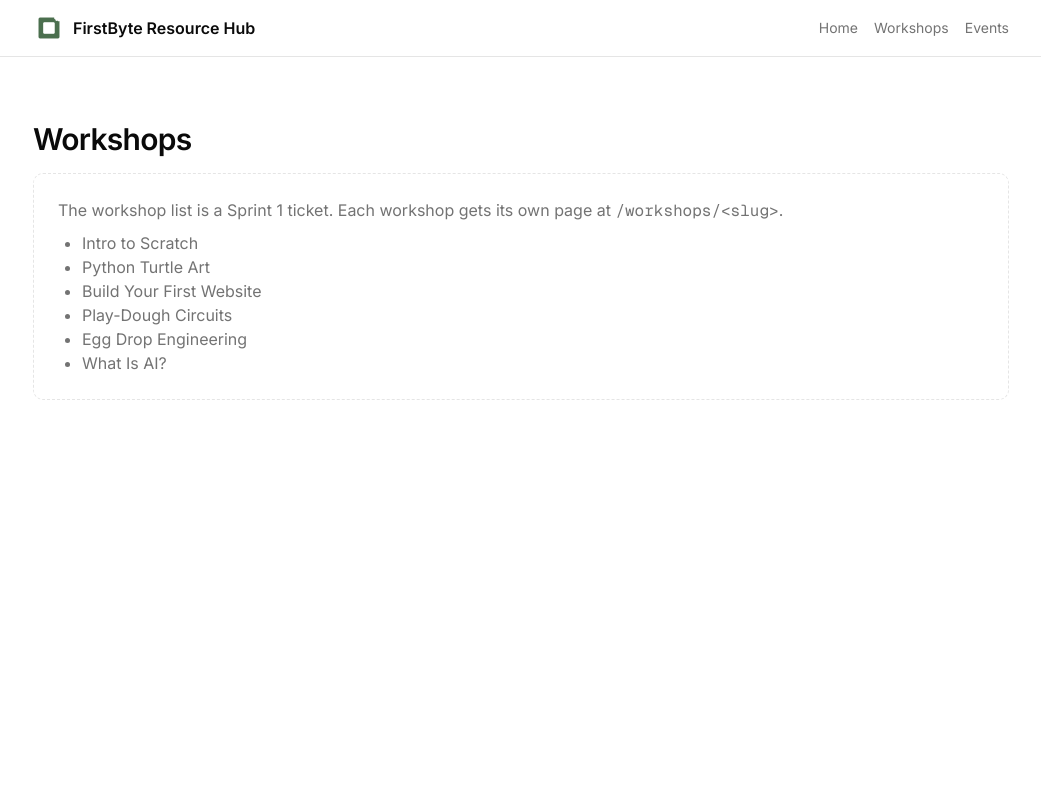
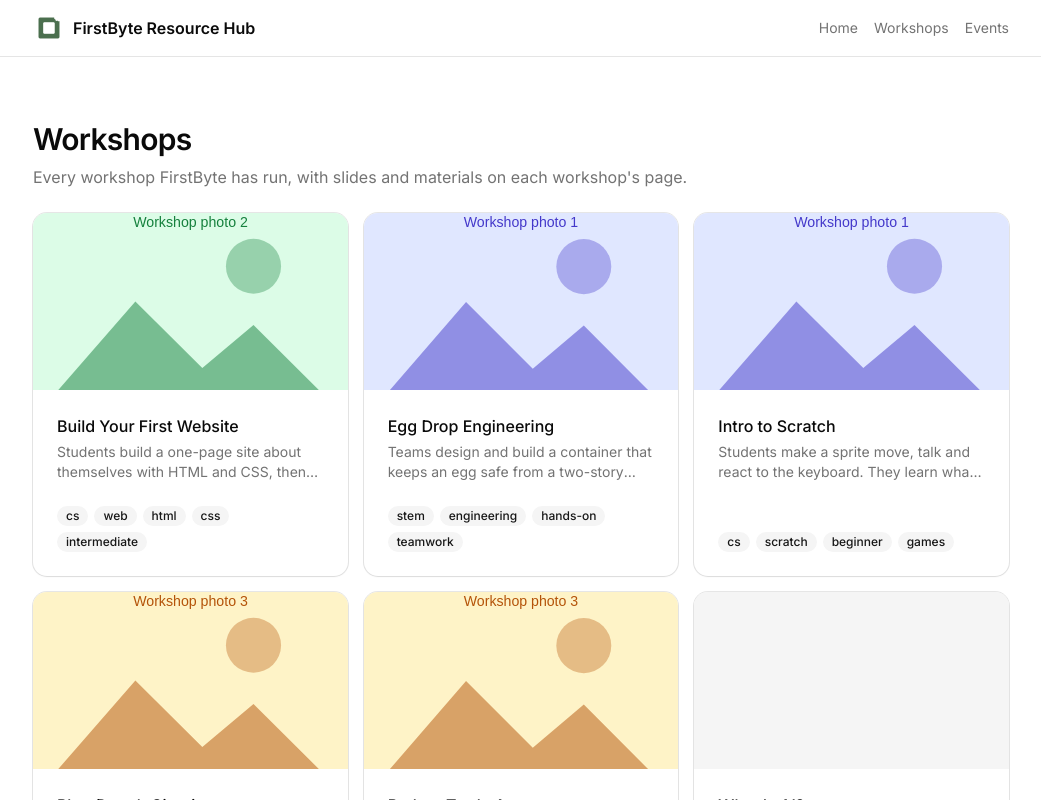
Before and after one commit to teach-firstbyte/firstbyte-resource-hub, a Next.js app: page /workshops in a window 1280 px wide. Shown: the top 800 px of the page, without its empty margins (119-1160 px from the left). Built offline with nearby package versions, Linux system fonts and the light colour scheme.

Commit message:
Show every workshop as a card on the workshops page

```diff
--- a/src/app/workshops/page.tsx
+++ b/src/app/workshops/page.tsx
@@ -1,24 +1,28 @@
 import type { Metadata } from "next";
 
-import { PagePlaceholder } from "@/components/page-placeholder";
+import { WorkshopCard } from "@/components/workshop-card";
 import { getWorkshops } from "@/lib/data";
 
 export const metadata: Metadata = { title: "Workshops" };
 
 export default async function WorkshopsPage() {
   const workshops = await getWorkshops();
+  const sorted = [...workshops].sort((a, b) => a.name.localeCompare(b.name));
 
   return (
-    <PagePlaceholder title="Workshops">
-      <p>
-        The workshop list is a Sprint 1 ticket. Each workshop gets its own page
-        at <code className="font-mono">/workshops/&lt;slug&gt;</code>.
-      </p>
-      <ul className="list-disc pl-6">
-        {workshops.map((workshop) => (
-          <li key={workshop.id}>{workshop.name}</li>
+    <main className="mx-auto flex w-full max-w-5xl flex-col gap-6 px-6 py-16">
+      <div className="flex flex-col gap-2">
+        <h1 className="text-3xl font-semibold tracking-tight">Workshops</h1>
+        <p className="text-muted-foreground">
+          Every workshop FirstByte has run, with slides and materials on each
+          workshop&apos;s page.
+        </p>
+      </div>
+      <div className="grid gap-4 sm:grid-cols-2 lg:grid-cols-3">
+        {sorted.map((workshop) => (
+          <WorkshopCard key={workshop.id} workshop={workshop} />
         ))}
-      </ul>
-    </PagePlaceholder>
+      </div>
+    </main>
   );
 }
```
